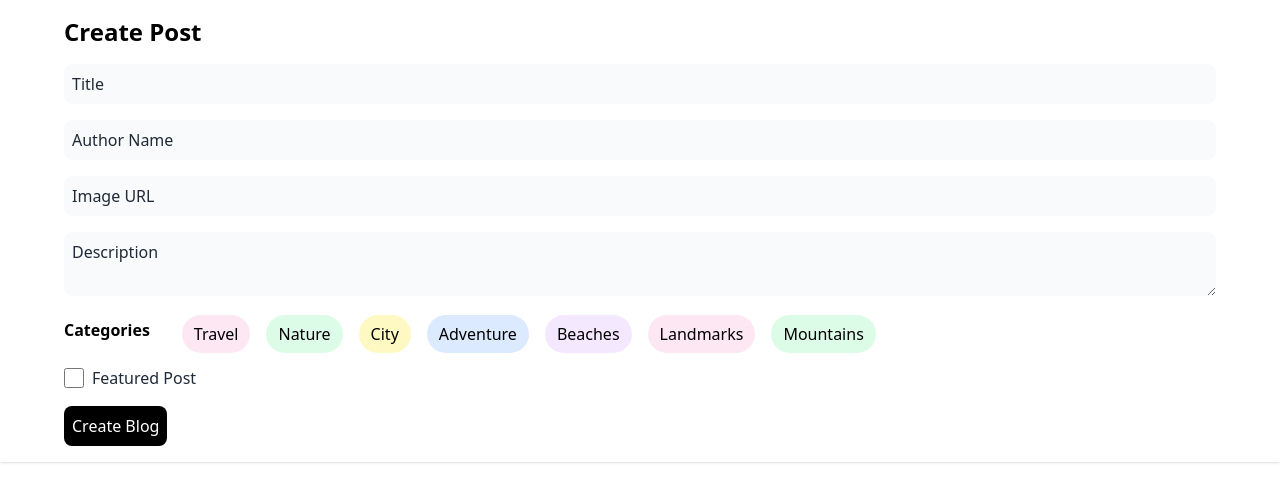
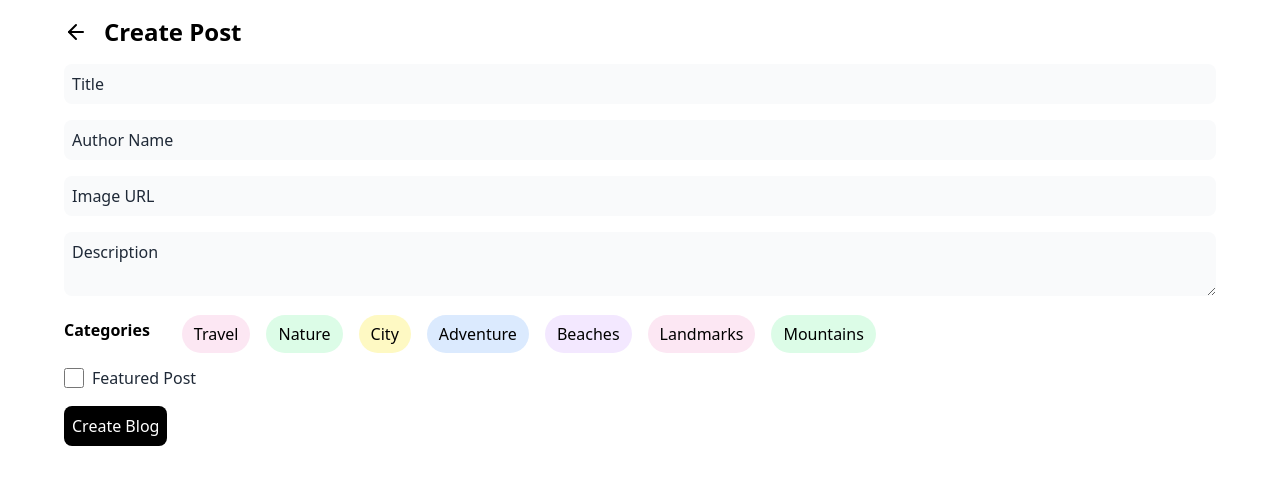
Before and after one commit to krishnaacharyaa/wanderlust, a React (Vite) app in the folder frontend/: page /add-blog in a window 1280 px wide. Shown: the top 502 px of the page. Built offline with nearby package versions, Linux system fonts and the light colour scheme.

Commit message:
feat: Added back button to add blog page

```diff
--- a/frontend/src/pages/add-blog.tsx
+++ b/frontend/src/pages/add-blog.tsx
@@ -10,7 +10,7 @@ type FormData = {
 	description: string;
 	isFeaturedPost: boolean;
 };
-
+import { FiArrowLeft } from "react-icons/fi";
 function AddBlog() {
 	const [formData, setFormData] = useState<FormData>({
 		title: "",
@@ -67,8 +67,17 @@ function AddBlog() {
 	};
 	const navigate = useNavigate();
 	return (
-		<div className="p-4 px-16 bg-white shadow">
-			<h2 className="text-2xl font-bold mb-4">Create Post</h2>
+		<div className="p-4 px-16 bg-white ">
+			<div className="flex justify-start items-center mb-4">
+				<div className=" text-black cursor-pointer w-fit">
+					<FiArrowLeft
+						style={{ fontSize: "24px" }}
+						onClick={() => navigate(-1)}
+					/>
+				</div>
+				<h2 className="text-2xl font-bold ml-4">Create Post</h2>
+			</div>
+
 			<form onSubmit={handleSubmit}>
 				<div className="mb-4">
 					<input
--- a/frontend/src/pages/details-page.tsx
+++ b/frontend/src/pages/details-page.tsx
@@ -1,7 +1,7 @@
 import { useLocation, useNavigate } from "react-router-dom";
 import formatPostTime from "../utils/format-post-time";
 import Post from "../types/post-type";
-import { FiArrowLeft } from "react-icons/fi"; // Assuming you have an arrow icon from a library
+import { FiArrowLeft } from "react-icons/fi";
 
 const DetailsPage = () => {
 	const { state } = useLocation();
```
